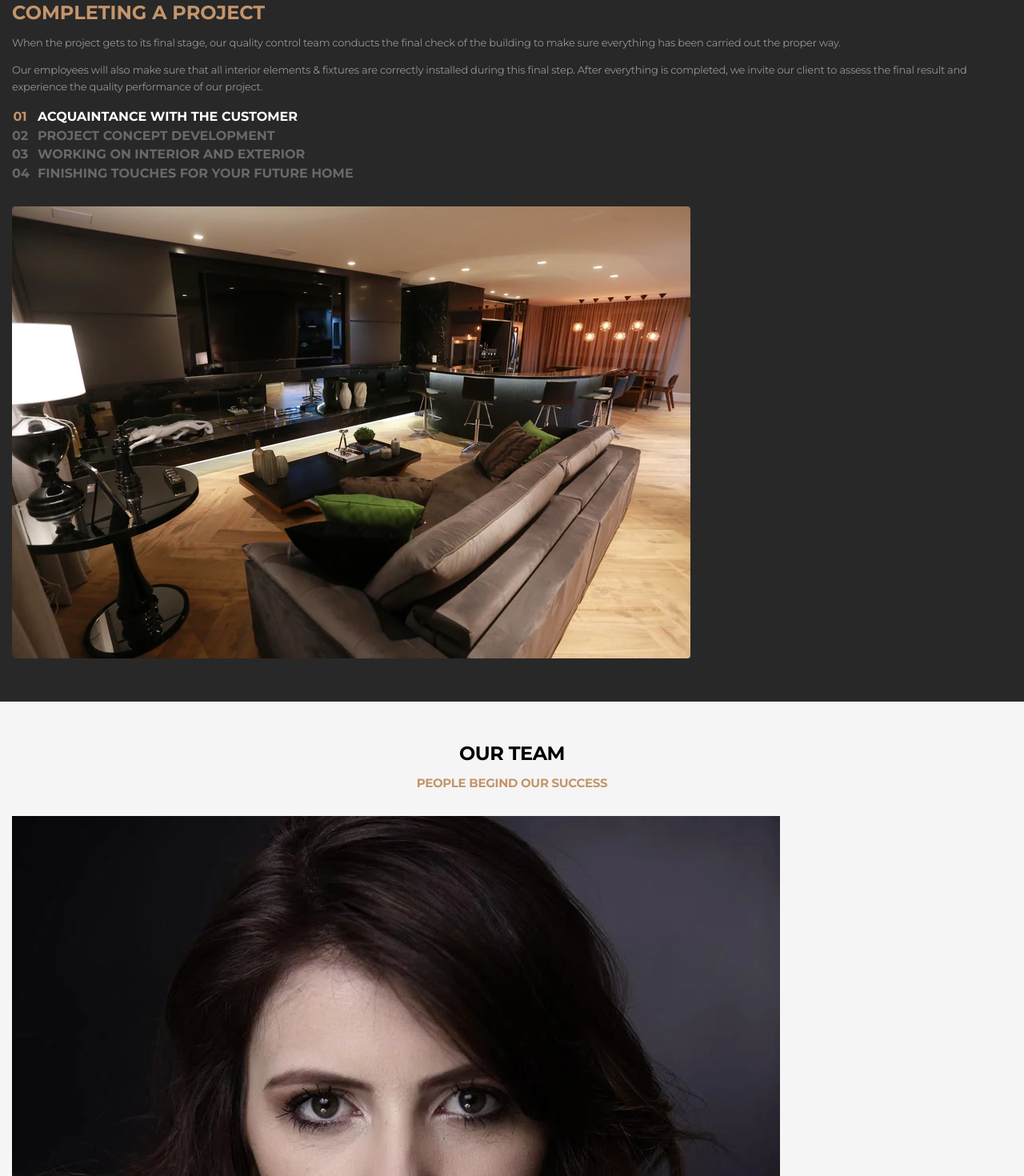
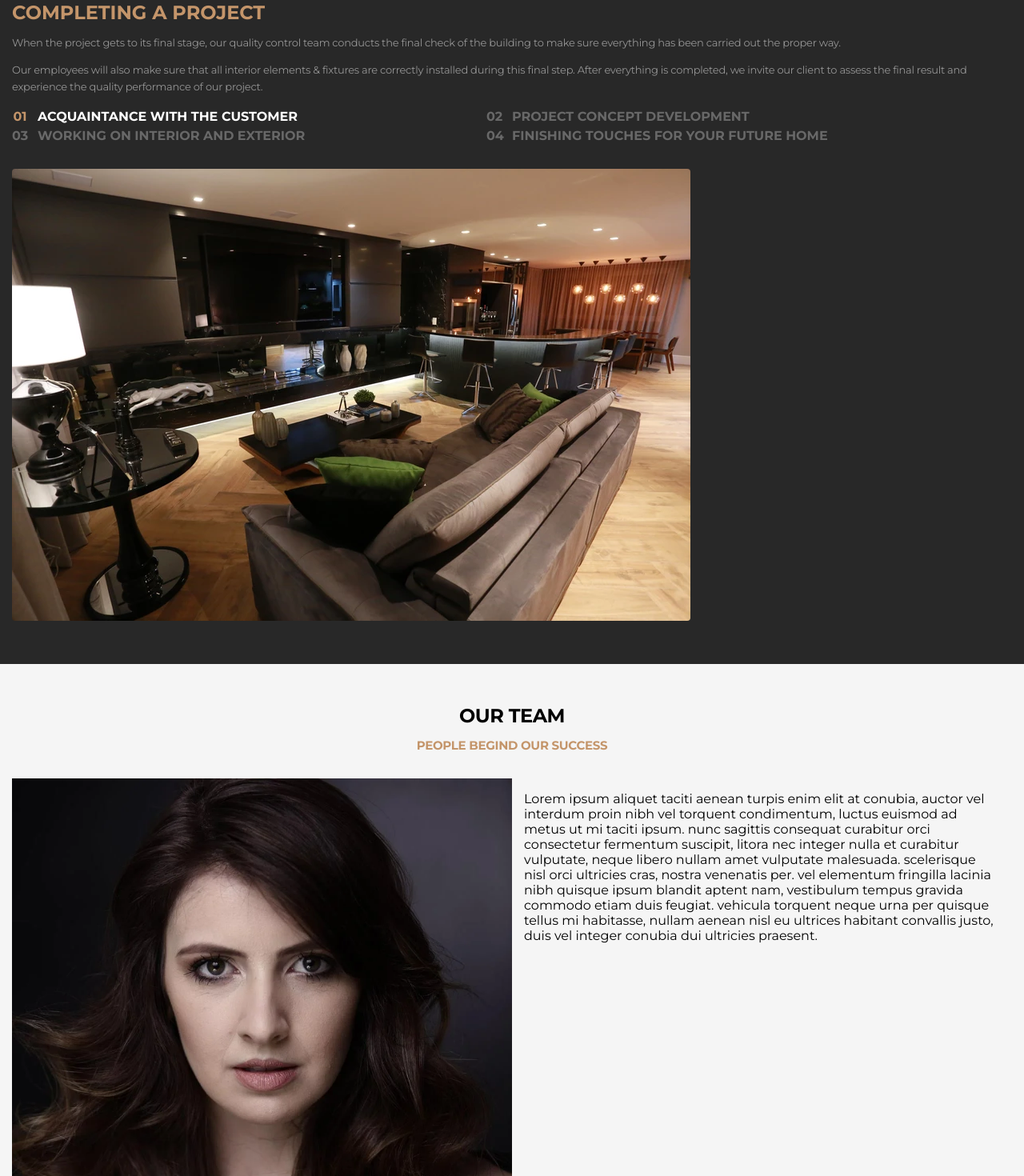
Before and after one commit to RodrigoBrunoDeOliveira/doisB, an Angular app: page / in a window 1280 px wide. Shown: the part 1200-2670 px from the top of the page at 80% size. Built offline with nearby package versions, Linux system fonts and the light colour scheme; what ngx-mask would draw is missing.

Commit message:
ajustes para tablet

```diff
--- a/src/app/components/awards/awards.component.html
+++ b/src/app/components/awards/awards.component.html
@@ -29,16 +29,20 @@
         ></app-cards-resume>
       </div>
 
-      <div class="awards-resume">
+      <div class="awards-resume last-resume">
         <app-cards-resume
           [number]="11"
           text='Spectrum has been awarded for creativity many times.'
           title='awards'
         ></app-cards-resume>
       </div>
+
+      <div class="awards-footer" *ngIf="screen === 'mobile' || screen === 'tablet'">
+        <a class="awards-button">contact us</a>
+      </div>
     </div>
 
-    <div class="awards-footer">
+    <div class="awards-footer" *ngIf="screen === 'desktop'">
       <a class="awards-button">contact us</a>
     </div>
   </div>
--- a/src/app/components/awards/awards.component.scss
+++ b/src/app/components/awards/awards.component.scss
@@ -5,6 +5,19 @@
 
   .awards-container {
 		padding: 0 15px;
+
+		@media (min-width: $tablet) { display: flex; }
+
+		.awards-header {
+			@media (min-width: $tablet) { width: 50%; }
+
+			.title {
+				font-size: 24px;
+
+				@media (min-width: $tablet) { font-size: 26px; }
+			}
+
+			.subtitle { font-size: 15px; }
 
 			.awards-article {
 				margin-top: 30px;
@@ -14,17 +27,25 @@
 					border-radius: 7px;
 				}
 			}
+		}
 
 		.awards-body {
 			padding: 0 15px;
 			margin-bottom: 50px;
 			display: inline-block;
 
+			@media (min-width: $tablet) { width: 50%; }
+
 			.awards-resume {
 				width: calc(100% / 2);
-				display: inherit;
+				display: inline-block;
 
-				&:last-of-type {
+				@media (min-width: $tablet) {
+					margin: 0 auto;
+					display: grid;
+				}
+
+				&.last-resume {
 					margin: 0 auto;
 					display: block;
 				}
--- a/src/app/components/cards-resume/cards-resume.component.scss
+++ b/src/app/components/cards-resume/cards-resume.component.scss
@@ -9,10 +9,15 @@
 		text-transform: uppercase;
 		font-weight: 700;
 
+		@media (min-width: $tablet) { display: flex; }
+
 		.resume-header-number { font-size: 32px; }
 
 		.cards-resume-title {
 			color: $black-04;
+			font-size: 15px;
+
+			@media (min-width: $tablet) { margin: 0 0 8px 16px; }
 
 			&:after {
 				display: block;
@@ -23,6 +28,8 @@
 				height: 4px;
 				margin-top: 6px;
 				background: $yellow-01;
+
+				@media (min-width: $tablet) { margin-left: 0; }
 			}
 		}
 	}
--- a/src/app/components/introduction/introduction.component.html
+++ b/src/app/components/introduction/introduction.component.html
@@ -4,7 +4,7 @@
     <div class="introduction-container">
       <article class="introduction-article">
         <div class="introduction-title">
-          arquiterura
+          arquitetura
           <br>& interiores
         </div>
         <h6 class="introduction-subtitle">
--- a/src/app/components/steps/steps.component.scss
+++ b/src/app/components/steps/steps.component.scss
@@ -36,10 +36,19 @@
       color: $grey-03;
       counter-reset: li;
 
-      li.active {
-        color: $white-01;
+      li {
 
-        .steps-menu-list:before { color: $yellow-01; }
+        @media (min-width: $tablet) {
+          display: inline-block;
+          width: calc((100vw - 94px) / 2);
+          vertical-align: text-top;
+        }
+
+        &.active {
+          color: $white-01;
+
+          .steps-menu-list:before { color: $yellow-01; }
+        }
       }
 
       .steps-menu-list {
--- a/src/app/components/team/team.component.html
+++ b/src/app/components/team/team.component.html
@@ -4,6 +4,7 @@
     <h6 class="team-subtitle">people begind our success</h6>
 
     <article class="team-article">
+      <div class="team-left">
         <div class="team-figure">
           <img *ngIf="screen === 'desktop'" class="team-figure" src="../../../assets/images/ana.webp">
           <img *ngIf="screen === 'mobile' || screen === 'tablet'" class="team-figure" src="../../../assets/images/ana.jpg">
@@ -20,6 +21,13 @@
             <span>Ana Paula</span>
           </div>
         </div>
+      </div>
+
+      <div class="team-right">
+        <p>
+          Lorem ipsum aliquet taciti aenean turpis enim elit at conubia, auctor vel interdum proin nibh vel torquent condimentum, luctus euismod ad metus ut mi taciti ipsum. nunc sagittis consequat curabitur orci consectetur fermentum suscipit, litora nec integer nulla et curabitur vulputate, neque libero nullam amet vulputate malesuada. scelerisque nisl orci ultricies cras, nostra venenatis per. vel elementum fringilla lacinia nibh quisque ipsum blandit aptent nam, vestibulum tempus gravida commodo etiam duis feugiat. vehicula torquent neque urna per quisque tellus mi habitasse, nullam aenean nisl eu ultrices habitant convallis justo, duis vel integer conubia dui ultricies praesent.
+        </p>
+      </div>
     </article>
   </div>
 </section>
--- a/src/app/components/team/team.component.scss
+++ b/src/app/components/team/team.component.scss
@@ -29,6 +29,14 @@
 
 		.team-article {
 			margin-top: 30px;
+
+			@media (min-width: $tablet) {
+				display: flex;
+
+				.team-left, .team-right { width: 50%; }
+
+				.team-right p { padding: 0 15px; }
+			}
 
 			.team-figure {
 				display: grid;
```
Also changed, not shown: 16 other files (tests, documents, lock files or other folders). Lines whose indentation alone changed are shown as unchanged.
